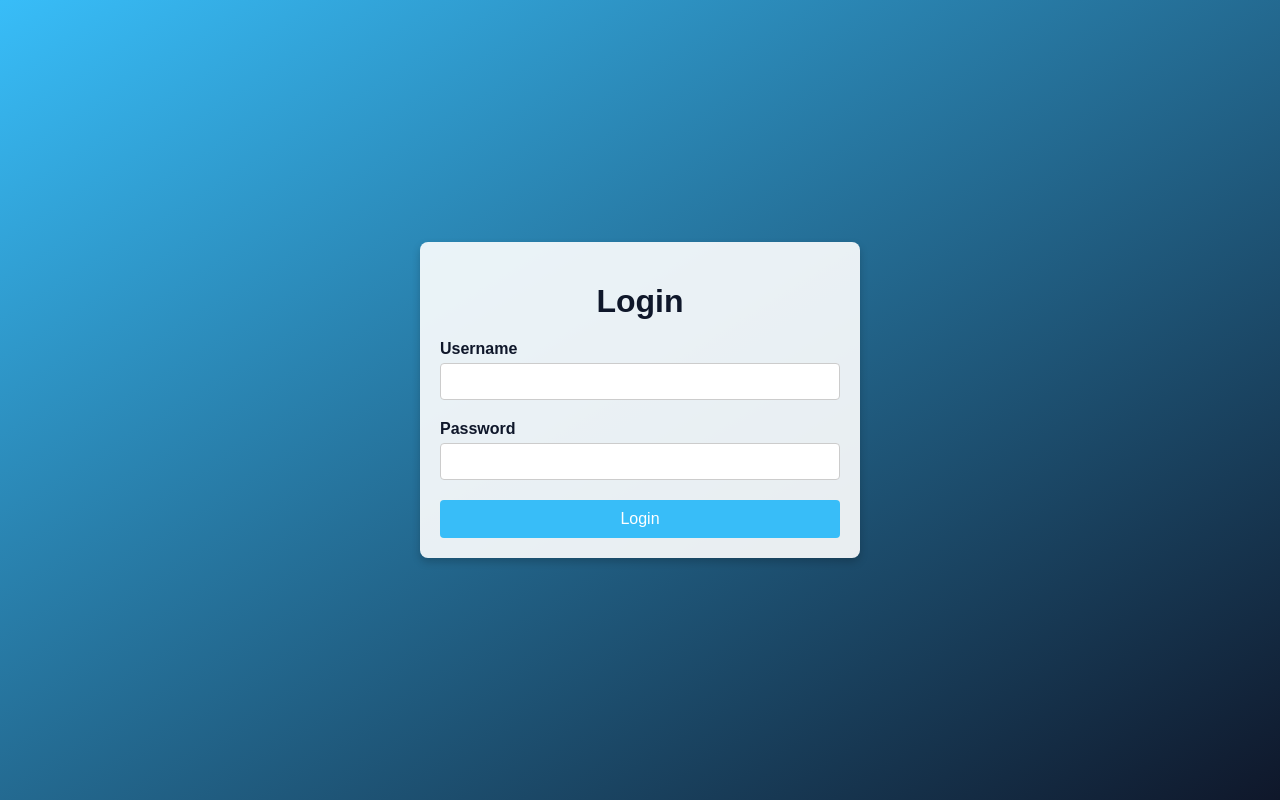
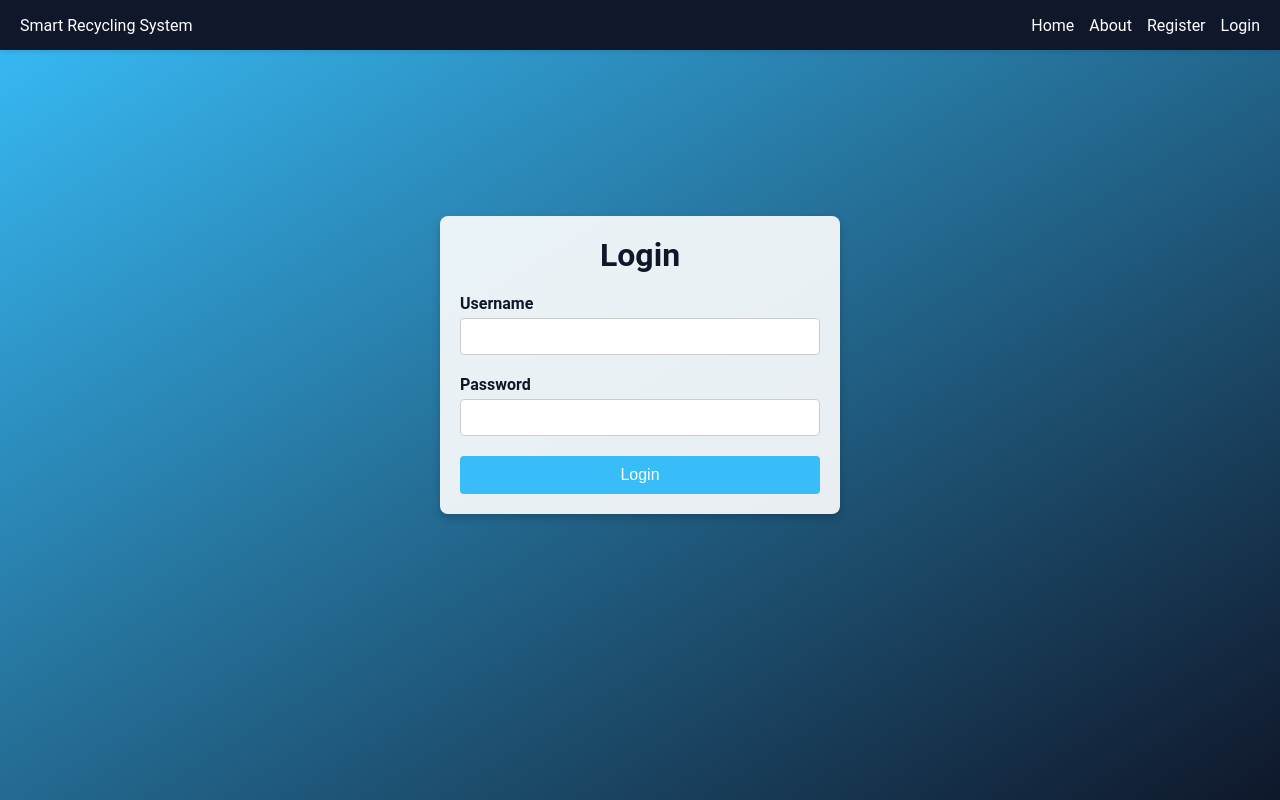
Before and after one commit to yashsohani45/Smart-Recycling-System, a Flask app: page /login in a window 1280 px wide. Run offline with Flask 3, Linux system fonts and the light colour scheme.

Commit message:
Added Nav in login and register pages

```diff
--- a/templates/login.html
+++ b/templates/login.html
@@ -1,22 +1,60 @@
 <!DOCTYPE html>
 <html lang="en">
   <head>
-    <meta charset="UTF-8">
-    <meta name="viewport" content="width=device-width, initial-scale=1.0">
+    <meta charset="UTF-8" />
+    <meta name="viewport" content="width=device-width, initial-scale=1.0" />
     <title>Login</title>
     <style>
-        body {
+      * {
         margin: 0;
         padding: 0;
+        box-sizing: border-box;
+      }
+      body {
+        font-family: "Roboto", Arial, sans-serif;
+        color: #333;
         display: flex;
-            justify-content: center;
+        flex-direction: column;
         align-items: center;
-            height: 100vh;
+        min-height: 100vh;
+        padding: 20px;
+        padding-top: 10px;
         background: linear-gradient(to bottom right, #38bdf8, #0f172a);
-            font-family: Arial, sans-serif;
+      }
+      nav {
+        position: absolute;
+        top: 0;
+        left: 0;
+        width: 100%;
+        height: 50px;
+        z-index: 1000;
+        display: flex;
+        justify-content: space-between;
+        align-items: center;
+        padding: 10px 20px;
+        background-color: #0f172a;
+        color: #fff;
+        box-shadow: 0 2px 5px rgba(0, 0, 0, 0.1);
+      }
+
+      .nav-links {
+        list-style: none;
+        display: flex;
+        gap: 15px;
+      }
+
+      .nav-links a {
+        text-decoration: none;
+        color: #fff;
+        transition: color 0.3s;
+      }
+
+      .nav-links a:hover {
+        color: #38bdf8;
       }
 
       .login-container {
+        margin-top: 206px;
         background-color: rgba(255, 255, 255, 0.9);
         padding: 20px;
         border-radius: 8px;
@@ -66,13 +104,27 @@
     </style>
   </head>
   <body>
+    <nav>
+      <div class="logo">Smart Recycling System</div>
+      <ul class="nav-links">
+        <li><a href="/">Home</a></li>
+        <li><a href="#">About</a></li>
+        <li><a href="register">Register</a></li>
+        <li><a href="login">Login</a></li>
+        {% if session.username %}
+        <li>Welcome, {{ session.username }}!</li>
+        <li><a href="dashboard">Go to Dashboard</a></li>
+        <li><a href="/logout">Logout</a></li>
+        {% endif %}
+      </ul>
+    </nav>
     <div class="login-container">
       <h1>Login</h1>
       <form action="/login" method="POST">
         <label for="username">Username</label>
-            <input type="text" id="username" name="username" required>
+        <input type="text" id="username" name="username" required />
         <label for="password">Password</label>
-            <input type="password" id="password" name="password" required>
+        <input type="password" id="password" name="password" required />
         <button type="submit">Login</button>
       </form>
     </div>
```
Also changed, not shown: templates/register.html (+55 -4 lines). Lines whose indentation alone changed are shown as unchanged.
